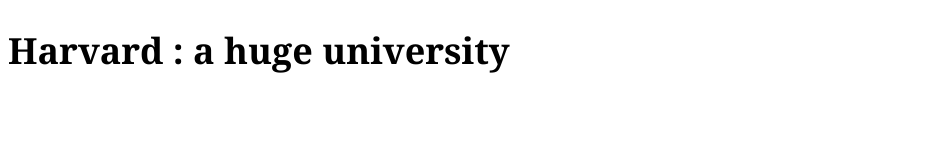
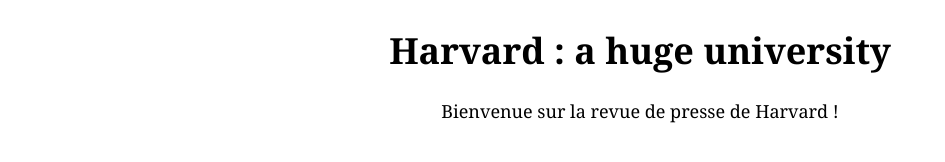
Before and after one commit to mlabrousse/press-review, a plain HTML site: page index.html in a window 1280 px wide. Shown: the whole page, without its empty margins (0-945 px from the left). Drawn offline with Linux system fonts and the light colour scheme.

Commit message:
Update index.html

```diff
--- a/index.html
+++ b/index.html
@@ -2,17 +2,23 @@
 <html lang="en">
 <head>
   <meta charset="UTF-8">
+  <title>Harvard's press review</title>
   <style>
     body {
       font-family: 'Georgia', serif; /* Police élégante */
-      font-size: 18px;               /* Taille de texte */
+      font-size: 18px;               /* Taille du texte */
       line-height: 1.5;              /* Espacement des lignes */
+      text-align: center;             /* Centre tout le contenu */
+    }
+
+    h1 {
+      font-weight: bold;             /* Met le titre en gras */
+      margin-bottom: 20px;           /* Petit espace sous le titre */
     }
   </style>
-  <title>Harvard's press review</title>
 </head>
-<body><style=body>
-  <h1><style="texte-align: center;"><b>Harvard : a huge university</b></h1>
-  <p></p>
+<body>
+  <h1>Harvard : a huge university</h1>
+  <p>Bienvenue sur la revue de presse de Harvard !</p>
 </body>
 </html>
```
